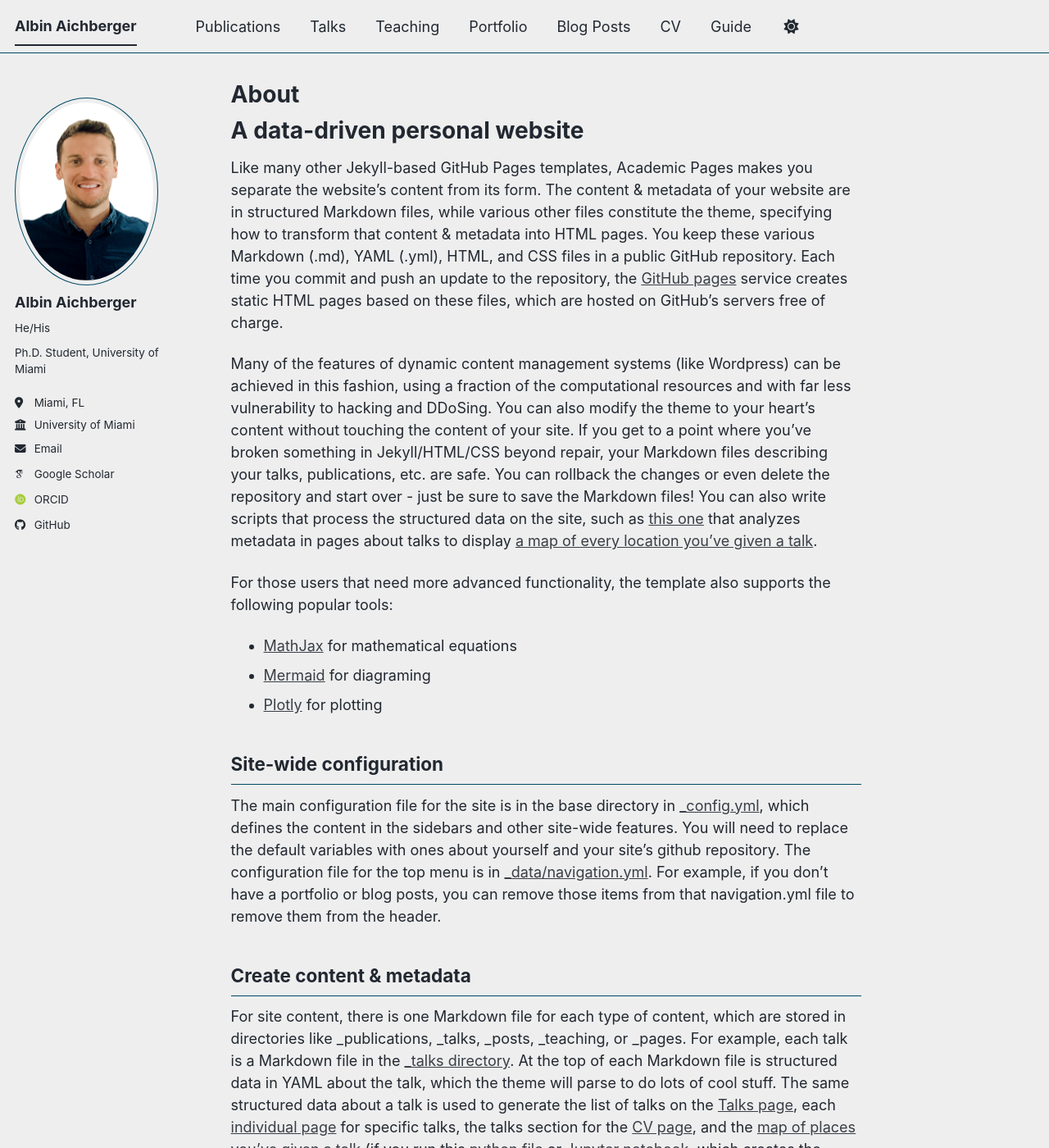
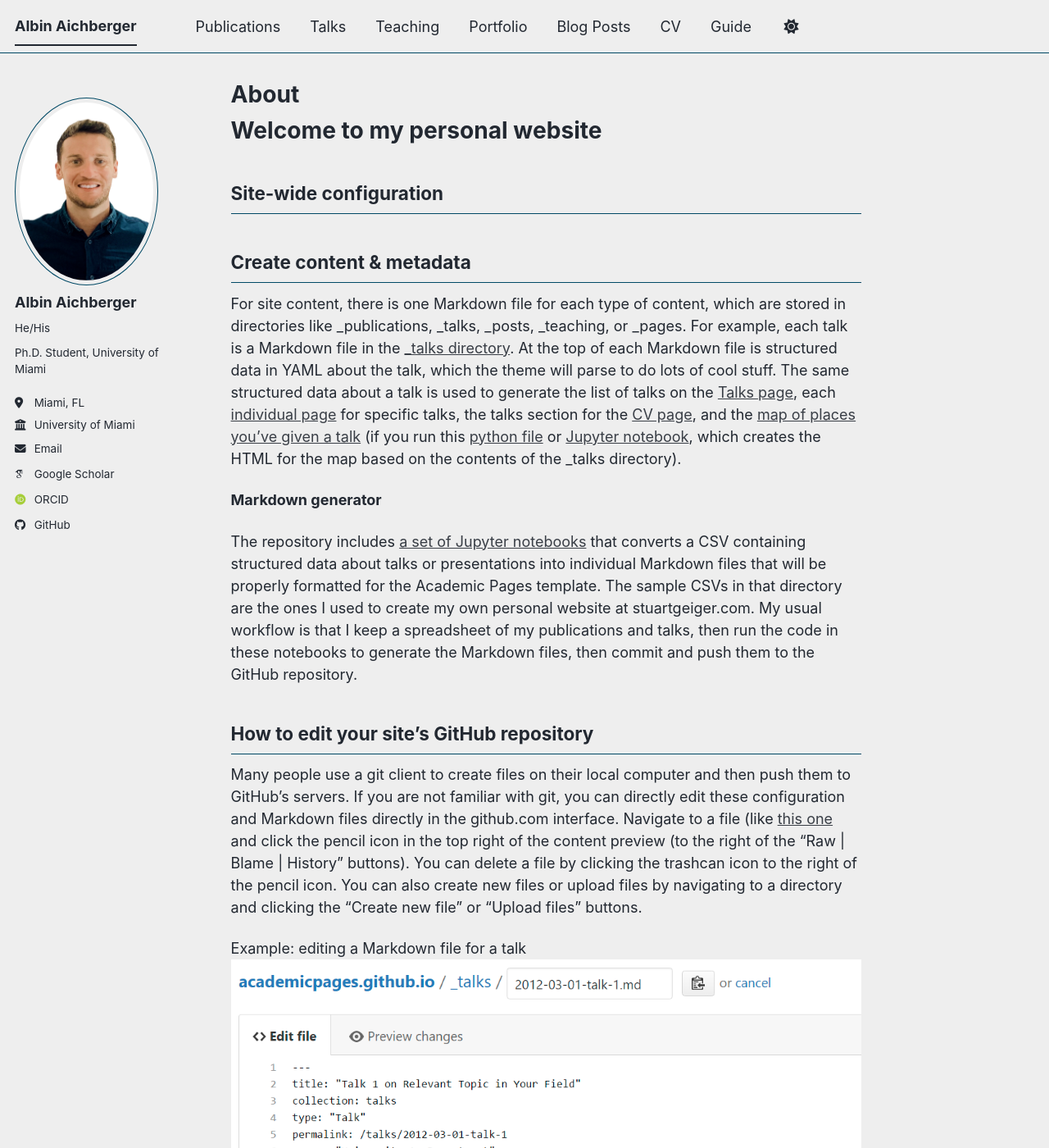
Before and after one commit to AAichberger/AAichberger.github.io, a Jekyll site: the page built from _pages/about.md, in a window 1280 px wide and 1400 px high. Shown: the whole window at 82% size. Built offline with Jekyll 4.4.1, drawn with Linux system fonts in a browser that asks for light colours; some web fonts are replaced; a script bundle is joined from its source files by our own code; library files that are not in the unit come from our copies.

Commit message:
Update about.md

```diff
--- a/_pages/about.md
+++ b/_pages/about.md
@@ -8,20 +8,12 @@
 ---
 
 
-A data-driven personal website
+Welcome to my personal website
 ======
-Like many other Jekyll-based GitHub Pages templates, Academic Pages makes you separate the website's content from its form. The content & metadata of your website are in structured Markdown files, while various other files constitute the theme, specifying how to transform that content & metadata into HTML pages. You keep these various Markdown (.md), YAML (.yml), HTML, and CSS files in a public GitHub repository. Each time you commit and push an update to the repository, the [GitHub pages](https://pages.github.com/) service creates static HTML pages based on these files, which are hosted on GitHub's servers free of charge.
-
-Many of the features of dynamic content management systems (like Wordpress) can be achieved in this fashion, using a fraction of the computational resources and with far less vulnerability to hacking and DDoSing. You can also modify the theme to your heart's content without touching the content of your site. If you get to a point where you've broken something in Jekyll/HTML/CSS beyond repair, your Markdown files describing your talks, publications, etc. are safe. You can rollback the changes or even delete the repository and start over - just be sure to save the Markdown files! You can also write scripts that process the structured data on the site, such as [this one](https://github.com/academicpages/academicpages.github.io/blob/master/talkmap.ipynb) that analyzes metadata in pages about talks to display [a map of every location you've given a talk](https://academicpages.github.io/talkmap.html).
-
-For those users that need more advanced functionality, the template also supports the following popular tools:
-- [MathJax](https://www.mathjax.org/) for mathematical equations
-- [Mermaid](https://mermaid.js.org/) for diagraming
-- [Plotly](https://plotly.com/javascript/) for plotting
 
 Site-wide configuration
 ------
-The main configuration file for the site is in the base directory in [_config.yml](https://github.com/academicpages/academicpages.github.io/blob/master/_config.yml), which defines the content in the sidebars and other site-wide features. You will need to replace the default variables with ones about yourself and your site's github repository. The configuration file for the top menu is in [_data/navigation.yml](https://github.com/academicpages/academicpages.github.io/blob/master/_data/navigation.yml). For example, if you don't have a portfolio or blog posts, you can remove those items from that navigation.yml file to remove them from the header.
+
 
 Create content & metadata
 ------
```
